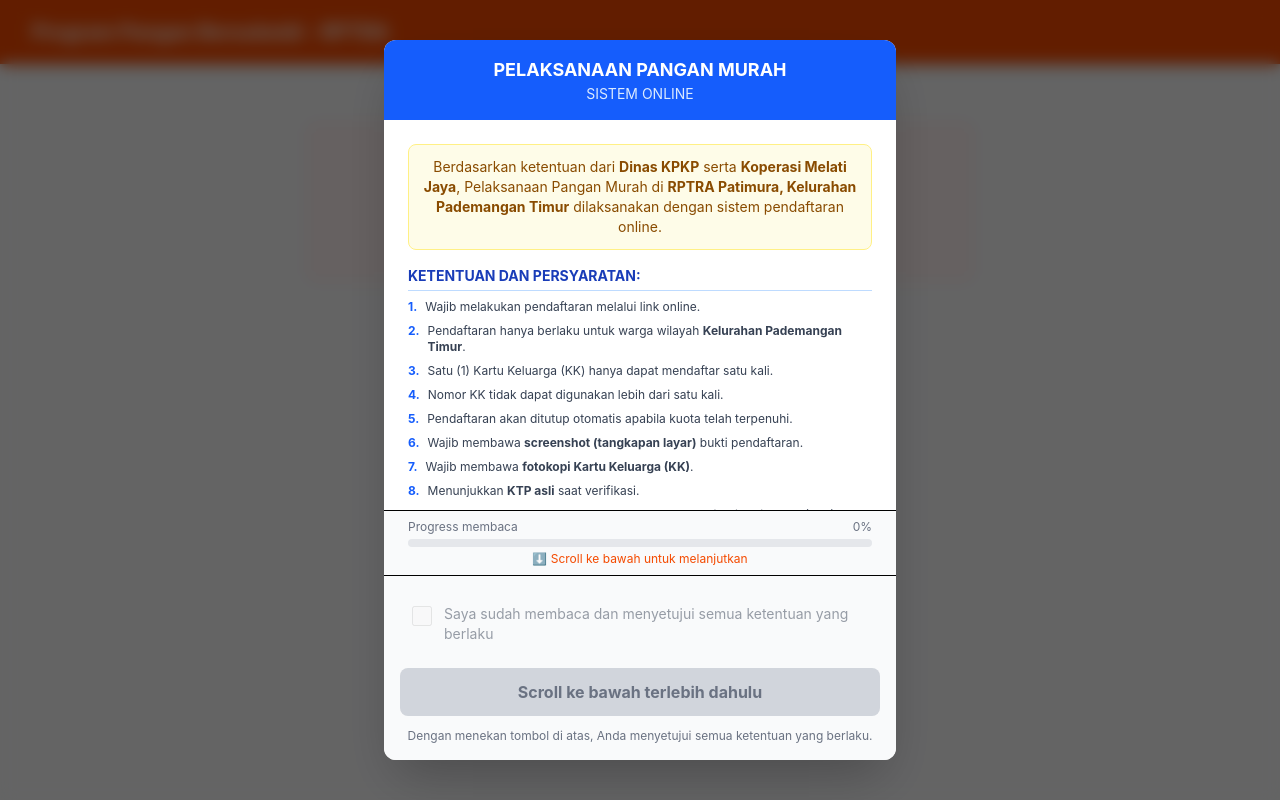
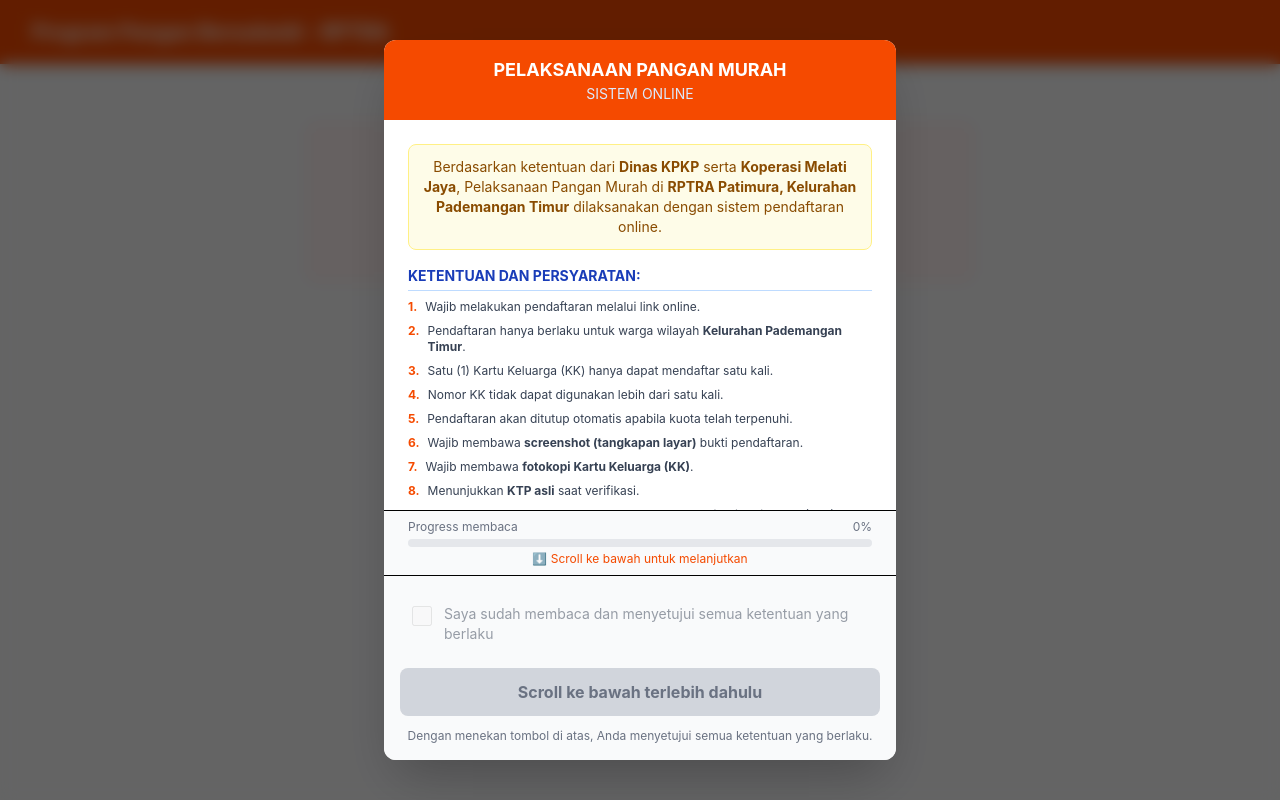
Before and after one commit to AsmodayCelestia/antrian-rptra, a Vue app: page /daftar/1 in a window 1280 px wide. Shown: the top 800 px of the page. Built offline with nearby package versions, Linux system fonts and the light colour scheme; no server answers; the database is empty; the HTML template or start-up script is replaced by a standard one.

Commit message:
color change pop up

```diff
--- a/src/pages/DaftarPage.vue
+++ b/src/pages/DaftarPage.vue
@@ -77,7 +77,7 @@
     <!-- Modal Ketentuan -->
     <div v-if="showModal" class="fixed inset-0 bg-black/60 flex items-center justify-center z-50 p-4 backdrop-blur-sm">
       <div class="bg-white rounded-xl shadow-2xl w-full max-w-lg max-h-[90vh] flex flex-col">
-        <div class="bg-blue-600 text-white p-4 rounded-t-xl shrink-0">
+        <div class="bg-orange-600 text-white p-4 rounded-t-xl shrink-0">
           <h2 class="text-lg font-bold text-center">PELAKSANAAN PANGAN MURAH</h2>
           <p class="text-center text-blue-100 text-sm">SISTEM ONLINE</p>
         </div>
@@ -99,79 +99,79 @@
             </h3>
             <ul class="space-y-2 text-xs">
               <li class="flex items-start gap-2">
-                <span class="text-blue-600 font-bold">1.</span>
+                <span class="text-orange-600 font-bold">1.</span>
                 <span>Wajib melakukan pendaftaran melalui link online.</span>
               </li>
               <li class="flex items-start gap-2">
-                <span class="text-blue-600 font-bold">2.</span>
+                <span class="text-orange-600 font-bold">2.</span>
                 <span>Pendaftaran hanya berlaku untuk warga wilayah <strong>Kelurahan Pademangan Timur</strong>.</span>
               </li>
               <li class="flex items-start gap-2">
-                <span class="text-blue-600 font-bold">3.</span>
+                <span class="text-orange-600 font-bold">3.</span>
                 <span>Satu (1) Kartu Keluarga (KK) hanya dapat mendaftar satu kali.</span>
               </li>
               <li class="flex items-start gap-2">
-                <span class="text-blue-600 font-bold">4.</span>
+                <span class="text-orange-600 font-bold">4.</span>
                 <span>Nomor KK tidak dapat digunakan lebih dari satu kali.</span>
               </li>
               <li class="flex items-start gap-2">
-                <span class="text-blue-600 font-bold">5.</span>
+                <span class="text-orange-600 font-bold">5.</span>
                 <span>Pendaftaran akan ditutup otomatis apabila kuota telah terpenuhi.</span>
               </li>
               <li class="flex items-start gap-2">
-                <span class="text-blue-600 font-bold">6.</span>
+                <span class="text-orange-600 font-bold">6.</span>
                 <span>Wajib membawa <strong>screenshot (tangkapan layar)</strong> bukti pendaftaran.</span>
               </li>
               <li class="flex items-start gap-2">
-                <span class="text-blue-600 font-bold">7.</span>
+                <span class="text-orange-600 font-bold">7.</span>
                 <span>Wajib membawa <strong>fotokopi Kartu Keluarga (KK)</strong>.</span>
               </li>
               <li class="flex items-start gap-2">
-                <span class="text-blue-600 font-bold">8.</span>
+                <span class="text-orange-600 font-bold">8.</span>
                 <span>Menunjukkan <strong>KTP asli</strong> saat verifikasi.</span>
               </li>
               <li class="flex items-start gap-2">
-                <span class="text-blue-600 font-bold">9.</span>
+                <span class="text-orange-600 font-bold">9.</span>
                 <span>Jadwal penggesekan pukul <strong>08.00 s/d 11.00 WIB</strong> dihari berikutnya (H+1).</span>
               </li>
               <li class="flex items-start gap-2">
-                <span class="text-blue-600 font-bold">10.</span>
+                <span class="text-orange-600 font-bold">10.</span>
                 <span>Apabila penggesekan melewati batas waktu yang ditentukan maka nomor antrian dinyatakan <strong class="text-red-600">hangus</strong>.</span>
               </li>
               <li class="flex items-start gap-2">
-                <span class="text-blue-600 font-bold">11.</span>
+                <span class="text-orange-600 font-bold">11.</span>
                 <span>Nomor antrian <strong class="text-red-600">tidak dapat dipindahtangankan</strong>.</span>
               </li>
               <li class="flex items-start gap-2">
-                <span class="text-blue-600 font-bold">12.</span>
+                <span class="text-orange-600 font-bold">12.</span>
                 <span><strong class="text-red-600">Tidak melayani titip nomor antrian</strong>.</span>
               </li>
               <li class="flex items-start gap-2">
-                <span class="text-blue-600 font-bold">13.</span>
+                <span class="text-orange-600 font-bold">13.</span>
                 <span>Data akan diverifikasi oleh petugas.</span>
               </li>
               <li class="flex items-start gap-2">
-                <span class="text-blue-600 font-bold">14.</span>
+                <span class="text-orange-600 font-bold">14.</span>
                 <span>Petugas berhak <strong class="text-red-600">membatalkan pendaftaran</strong> apabila data tidak sesuai.</span>
               </li>
               <li class="flex items-start gap-2">
-                <span class="text-blue-600 font-bold">15.</span>
+                <span class="text-orange-600 font-bold">15.</span>
                 <span>Kesalahan pengisian data menjadi <strong>tanggung jawab pendaftar</strong>.</span>
               </li>
               <li class="flex items-start gap-2">
-                <span class="text-blue-600 font-bold">16.</span>
+                <span class="text-orange-600 font-bold">16.</span>
                 <span>Persediaan pangan terbatas sesuai kuota.</span>
               </li>
               <li class="flex items-start gap-2">
-                <span class="text-blue-600 font-bold">17.</span>
+                <span class="text-orange-600 font-bold">17.</span>
                 <span class="text-red-600 font-semibold">Apabila melewati batas waktu Pengambilan Barang yang sudah ditentukan maka barang hangus.</span>
               </li>
               <li class="flex items-start gap-2">
-                <span class="text-blue-600 font-bold">18.</span>
+                <span class="text-orange-600 font-bold">18.</span>
                 <span>Wajib menjaga ketertiban dan kebersihan.</span>
               </li>
               <li class="flex items-start gap-2">
-                <span class="text-blue-600 font-bold">19.</span>
+                <span class="text-orange-600 font-bold">19.</span>
                 <span class="text-red-600 font-semibold">Tidak diperkenankan anak dibawah umur untuk melakukan antrian swipe kartu dan pada saat pengambilan barang komoditas.</span>
               </li>
             </ul>
@@ -187,7 +187,7 @@
           </div>
           <div class="w-full bg-gray-200 rounded-full h-2">
             <div
-              class="bg-blue-600 h-2 rounded-full transition-all duration-300"
+              class="bg-orange-600 h-2 rounded-full transition-all duration-300"
               :style="{ width: `${scrollProgress}%` }"
             ></div>
           </div>
@@ -205,7 +205,7 @@
               type="checkbox"
               v-model="hasAgreed"
               :disabled="!hasScrolledToBottom"
-              class="w-5 h-5 text-blue-600 rounded border-gray-300 focus:ring-blue-500 mt-0.5 shrink-0 disabled:cursor-not-allowed"
+              class="w-5 h-5 text-orange-600 rounded border-gray-300 focus:ring-orange-500 mt-0.5 shrink-0 disabled:cursor-not-allowed"
             >
             <span class="text-sm text-gray-700 select-none">
               Saya sudah membaca dan menyetujui semua ketentuan yang berlaku
@@ -218,7 +218,7 @@
             class="w-full py-3 rounded-lg font-bold transition-all duration-200"
             :class="[
               hasScrolledToBottom && hasAgreed
-                ? 'bg-blue-600 hover:bg-blue-700 text-white shadow-lg hover:shadow-xl transform hover:-translate-y-0.5'
+                ? 'bg-orange-600 hover:bg-orange-700 text-white shadow-lg hover:shadow-xl transform hover:-translate-y-0.5'
                 : 'bg-gray-300 text-gray-500 cursor-not-allowed'
             ]"
           >
```
